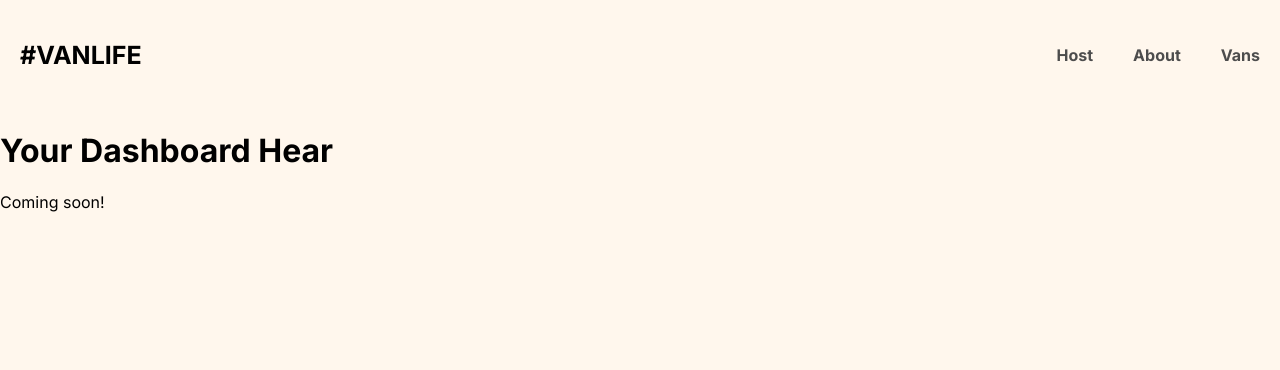
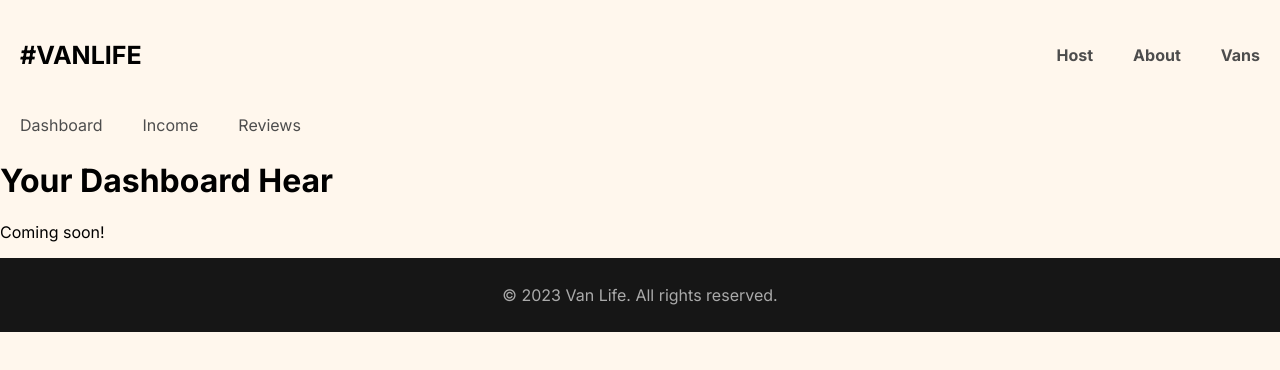
Before and after one commit to yapisango/van-life-reactroute, a React (Vite) app: page /host in a window 1280 px wide. Shown: the top 370 px of the page. Built offline with nearby package versions, Linux system fonts and the light colour scheme; what miragejs would draw is missing.

Commit message:
Fix: VanDetail component not displaying data due to incorrect API response handling
- Updated VanDetail fetch logic to use data.van instead of data.vans
- Modified MirageJS /vans/:id route to return { van } instead of raw model
- Added console logging and error handling to improve debugging

```diff
--- a/src/App.jsx
+++ b/src/App.jsx
@@ -8,17 +8,21 @@ import Layout from './components/Layout.jsx';
 import Dashboard from "./pages/Host/Dashboard";
 import Income from "./pages/Host/Income";
 import Reviews from "./pages/Host/Reviews";
+import HostLayout from './components/HostLayout.jsx';
+
+import { Server } from 'miragejs';
 
 export default function App() {
   return (
     <BrowserRouter>
       <Routes>
-        <Route element={<Layout />}>
-          <Route path="/" element={<Home />} />
+        <Route path='/' element={<Layout />}>
+          <Route index element={<Home />} />
           <Route path="/about" element={<About />} />
-          <Route path="/vans" element={<Vans />} />
-          <Route path="/vans/:id" element={<VanDetail />} />
-          <Route path="/host" element={<Dashboard />} >
+          <Route path="vans" element={<Vans />} />
+          <Route path="vans/:id" element={<VanDetail />} />
+          <Route path="host" element={<HostLayout />} >
+            <Route index element={<Dashboard />} />
             <Route path="income" element={<Income />} />
             <Route path="reviews" element={<Reviews />} />
           </Route>
--- a/src/assets/styles/index.css
+++ b/src/assets/styles/index.css
@@ -59,6 +59,22 @@ header a {
 header a:hover {
     color: #161616;
     text-decoration: underline;
+}
+
+main {
+    margin-bottom: 84px;
+}
+
+footer {
+    background-color: #161616;
+    color: #AAAAAA;
+    height: 74px;
+    display: flex;
+    flex-shrink: 0;
+    justify-content: center;
+    align-items: center;
+    margin-top: auto;
+    font-weight: 500;
 }
 
 .link-button {
@@ -163,27 +179,13 @@ header a:hover {
     padding-inline: 23px
 }
 
-.van-info {
-  text-align: center;
-}
-
 .van-list {
     display: grid;
-
-    grid-template-columns: repeat(2, 1fr);
-    grid-template-columns: repeat(auto-fill, minmax(250px, 1fr));
+    grid-template-columns: 1fr 1fr;
     justify-items: center;
     gap: 34px;
     margin-top: 57px;
-    overflow: visible !important;
-    min-height: 400px;
 }
-
-.van-tile {
-  border: 1px solid red;
-  padding: 10px;
-}
-
 
 .van-tile a {
     color: #161616;
@@ -252,3 +254,73 @@ header a:hover {
 i[class*='van-type-'] {
     padding: 7px 14px;
 }
+
+.van-detail-container {
+    padding: 27px;
+}
+
+.van-detail-container .back-button {
+    color: black;
+    text-decoration: none;
+}
+
+.van-detail-container .back-button:visited {
+
+}
+
+.van-detail-container .back-button span {
+    text-decoration: underline;
+}
+
+.van-detail {
+    display: flex;
+    flex-direction: column;
+    color: #161616;
+}
+
+.van-detail img {
+    border-radius: 5px;
+    margin-block: 47px;
+}
+
+.van-detail h2 {
+    font-size: 2rem;
+    margin-bottom: 10px;
+}
+
+.van-detail > i {
+    align-self: flex-start;
+}
+
+.van-detail .van-price {
+    font-size: 1.25rem;
+    margin-bottom: 10px;
+}
+
+.van-detail .van-price span {
+    font-weight: 700;
+    font-size: 1.5rem;
+}
+
+.van-detail .link-button {
+    background-color: #FF8C38;
+    color: white;
+    font-size: 1.125rem;
+}
+
+.host-nav {
+    display: flex;
+}
+
+.host-nav a {
+    text-decoration: none;
+    color: #4D4D4D;
+    font-weight: 500;
+    padding: 5px 20px;
+}
+
+.host-nav a:hover {
+    color: #161616;
+    text-decoration: underline;
+    font-weight: 600;
+}
--- /dev/null
+++ b/src/components/Footer.jsx
@@ -0,0 +1,9 @@
+import React from 'react';
+
+export default function Footer() {
+    return (
+        <footer>
+            <p>© 2023 Van Life. All rights reserved.</p>
+        </footer>
+    )
+}
--- a/src/components/HostLayout.jsx
+++ b/src/components/HostLayout.jsx
@@ -1,12 +1,15 @@
 import React from "react"
-import { Link } from "react-router-dom"
+import { Link, Outlet } from "react-router-dom"
 
 export default function HostLayout () {
     return (
-        <nav>
-            <Link to="/host">Dashboard</Link>
-            <Link to="/host/income">Income</Link>
-            <Link to="/host/reviews">Reviews</Link>
-        </nav>
+        <>
+            <nav className="host-nav">
+                <Link to="/host">Dashboard</Link>
+                <Link to="/host/income">Income</Link>
+                <Link to="/host/reviews">Reviews</Link>
+            </nav>
+            <Outlet />
+        </>
     )
 }
--- a/src/components/Layout.jsx
+++ b/src/components/Layout.jsx
@@ -1,12 +1,14 @@
 import React from "react"
 import { Outlet } from "react-router-dom"
 import Header from "./Header"
+import Footer from "./Footer"
 
 export default function Layout() {
     return (
         <div>
             <Header />
             <Outlet />
+            <Footer />
         </div>
     )
 }
--- a/src/pages/About.jsx
+++ b/src/pages/About.jsx
@@ -5,7 +5,7 @@ function About() {
   return (
     <div className="about-page-container">
       <img
-        src={`${import.meta.env.BASE_URL}images/about-hero.png`}
+        src='images/about-hero.png'
         alt="About Us"
         className="about-hero-img"
       />
--- a/src/pages/Vans/VanDetail.jsx
+++ b/src/pages/Vans/VanDetail.jsx
@@ -6,9 +6,22 @@ export default function VanDetail() {
     const [van, setVan] = React.useState(null)
 
     React.useEffect(() => {
+        console.log("Fetching van with ID:", params.id)
+
         fetch(`/api/vans/${params.id}`)
-            .then(res => res.json())
-            .then(data => setVan(data.vans))
+            .then(res => {
+                if (!res.ok) {
+                    throw new Error("Failed to fetch van")
+                }
+                return res.json()
+            })
+            .then(data => {
+                console.log("Fetched data:", data)
+                setVan(data.van)
+            })
+            .catch(err => {
+                console.error("Fetch error:", err)
+            })
     }, [params.id])
 
     return (
```
Also changed, not shown: src/components/Header.jsx (+5 -5 lines).
